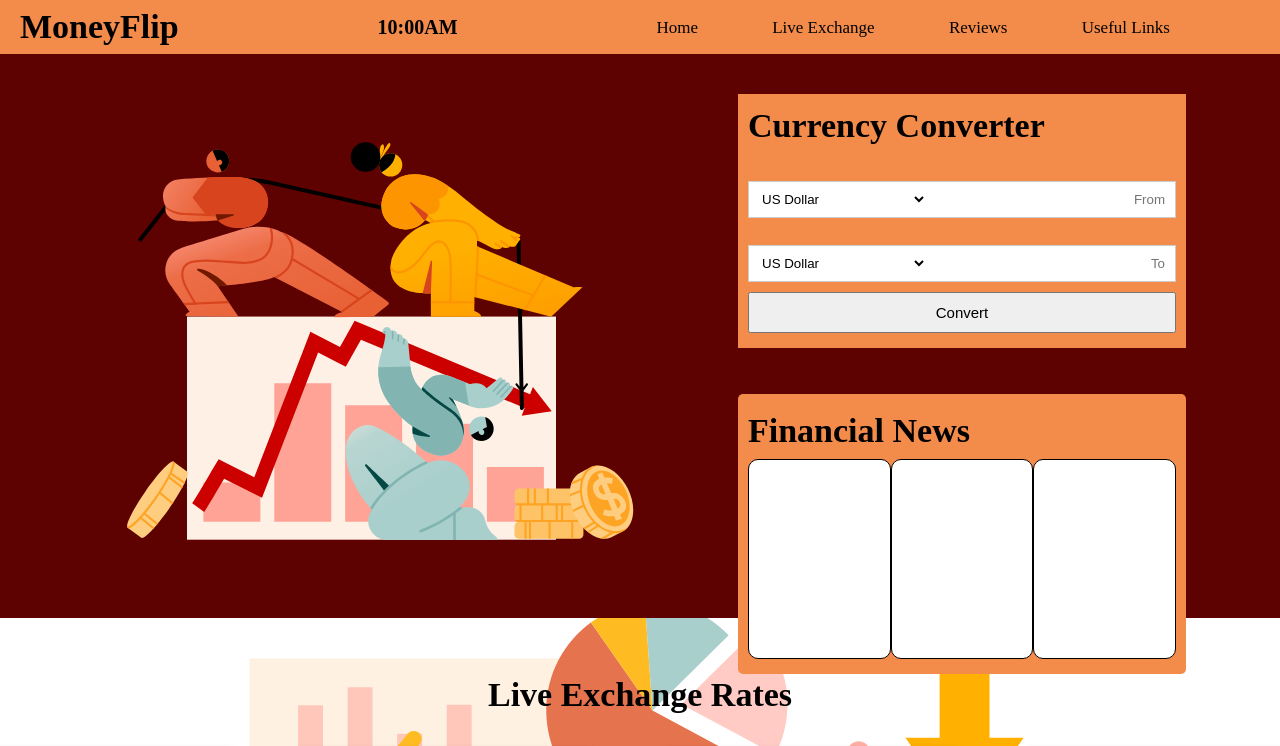
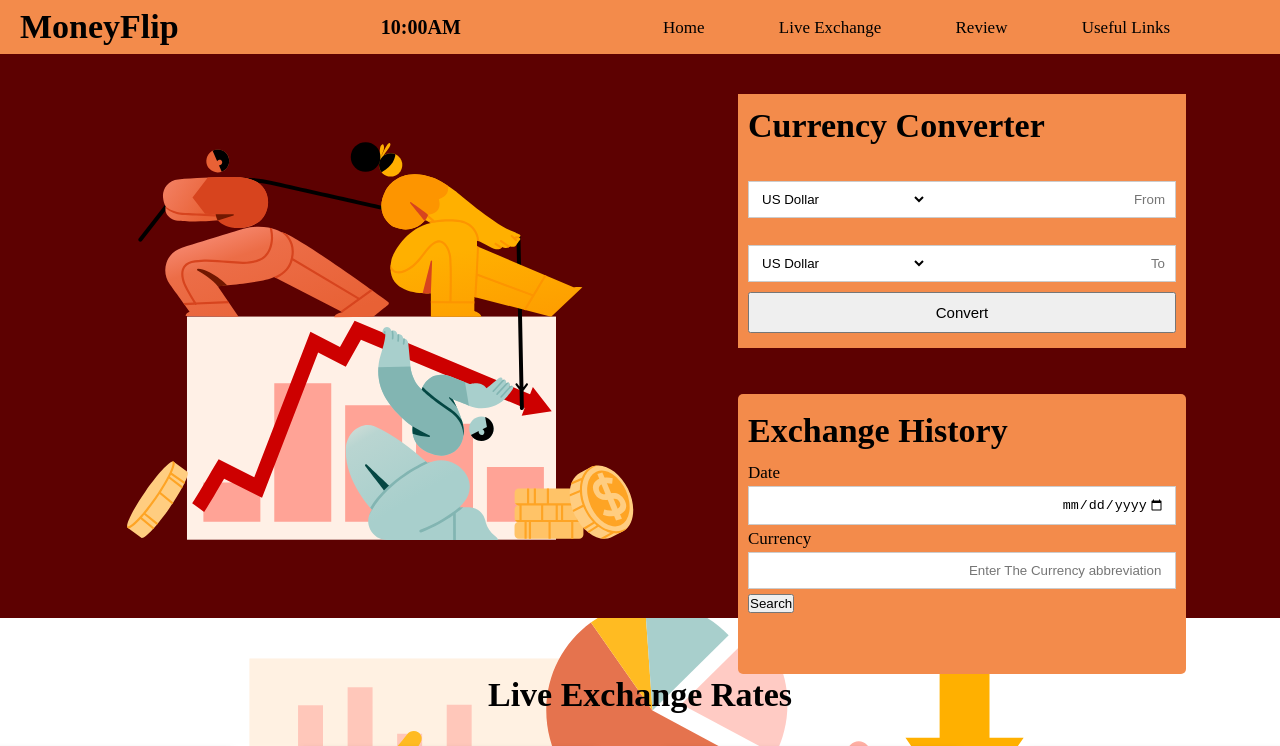
Before and after one commit to coderbenny/money-flip-V2, a plain HTML site: page public/index.html in a window 1280 px wide. Shown: the top 746 px of the page. Drawn offline with Linux system fonts and the light colour scheme.

Commit message:
Updated the Readme file

```diff
--- a/public/index.html
+++ b/public/index.html
@@ -19,7 +19,7 @@
         <div class="nav">
             <a href="#">Home</a>
             <a href="#">Live Exchange</a>
-            <a href="#">Reviews</a>
+            <a href="#">Review</a>
             <a href="#">Useful Links</a>
         </div>
     </div>
@@ -56,12 +56,19 @@
                 </form>
 
             </div>
-            <div class="financial-news">
-                <h1 style="margin: 0;">Financial News</h1>
+            <div class="exchange-history">
+                <h1 style="margin: 0;">Exchange History</h1>
                 <div class="news-body">
-                    <div class="single-card"></div>
-                    <div class="single-card"></div>
-                    <div class="single-card"></div>
+                    <div class="single-card">
+                        <form action="">
+                            <label for="date">Date</label>
+                            <input type="date" name="exchange-date" id="exchange-date">
+                            <label for="base">Currency</label>
+                            <input type="text" placeholder="Enter The Currency abbreviation ">
+                            <button id="search-history">Search</button>
+                        </form>
+                        <div class="history"></div>
+                    </div>
                 </div>
 
             </div>
--- a/public/styles.css
+++ b/public/styles.css
@@ -85,7 +85,7 @@ input {
     font-size: 15px;
 }
 
-.financial-news {
+.exchange-history {
     position: absolute;
     margin-top: 330px;
     padding: 10px;
@@ -98,10 +98,6 @@ input {
 }
 
 .single-card{
-    background-color: white;
-    width: 170px;
-    height: 200px;
-    border: 1px solid black;
     border-radius: 10px;
 }
 
```
Also changed, not shown: public/README.md.
